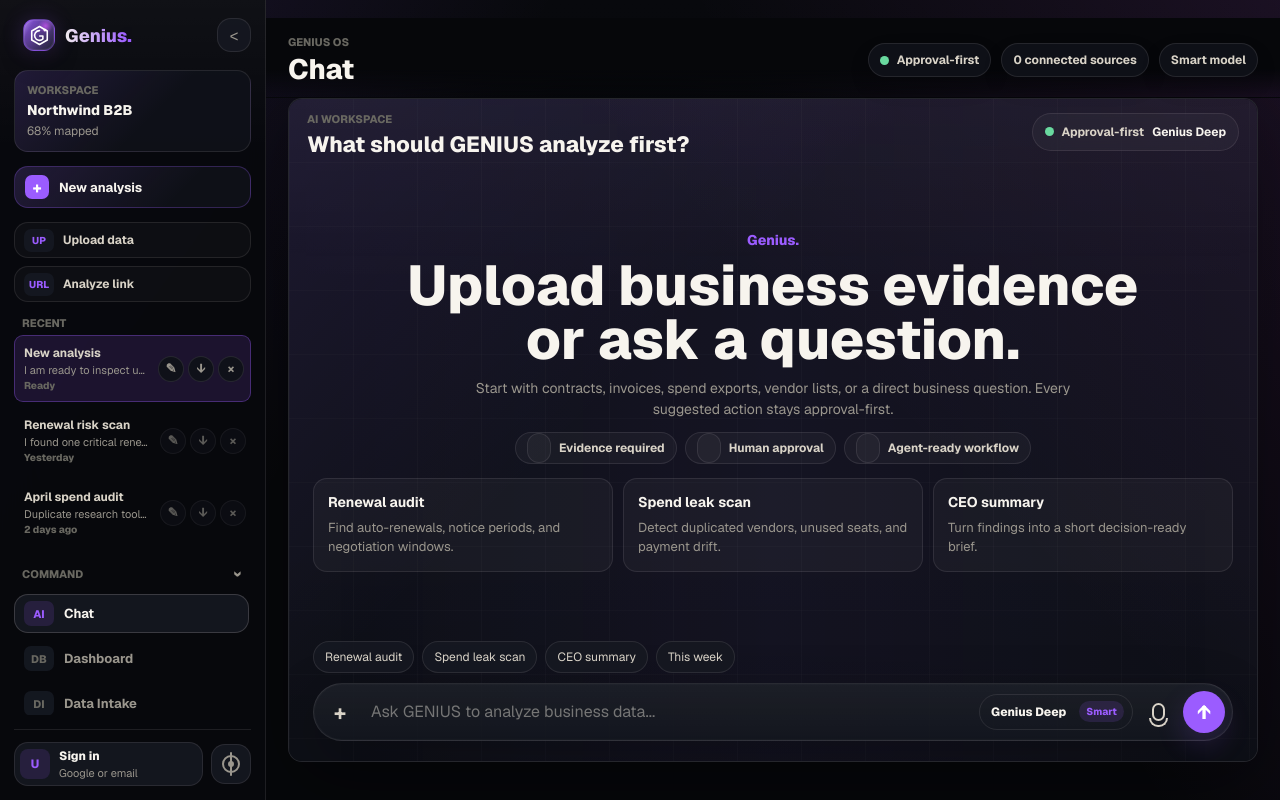
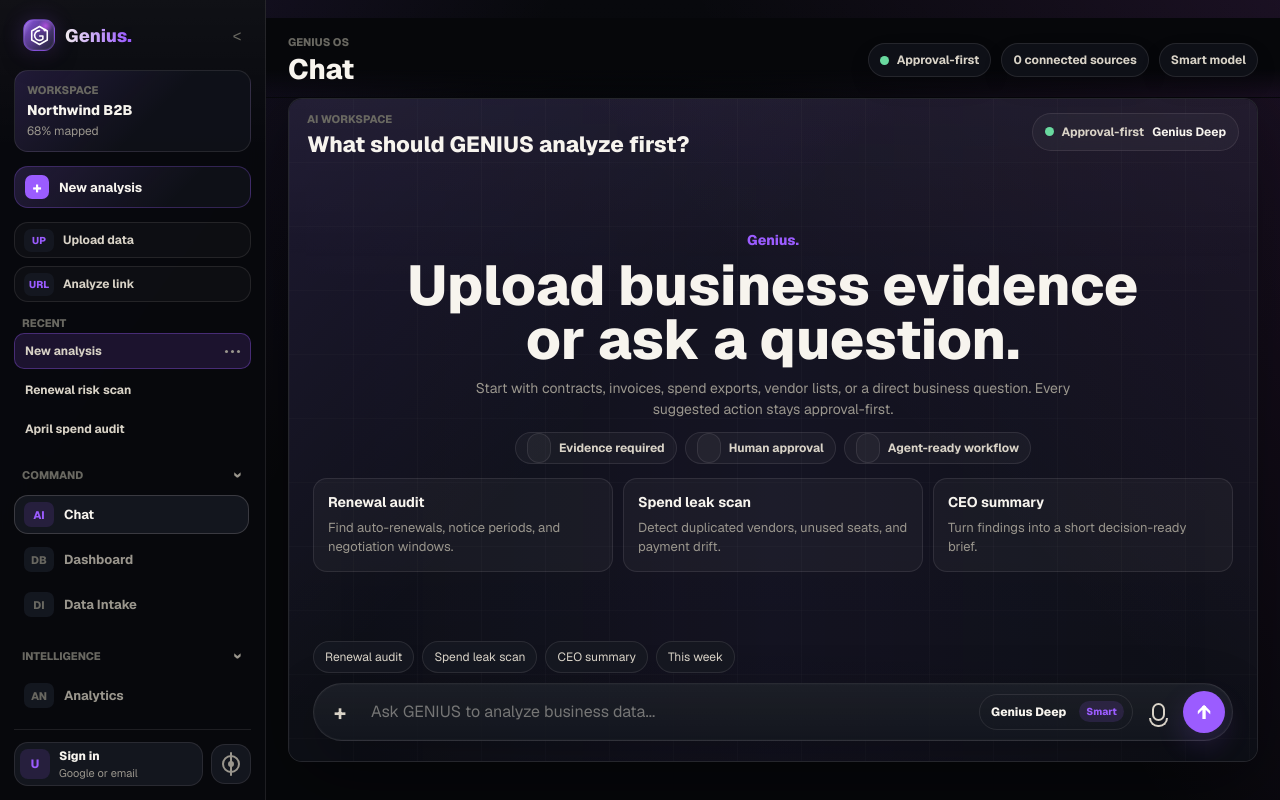
Before and after one commit to samvel404x/ai-b2b-mvp, a Next.js app: page / in a window 1280 px wide. Built offline with nearby package versions, Linux system fonts and the light colour scheme.

Commit message:
Polish sidebar chat history interactions

```diff
--- a/app/page.module.css
+++ b/app/page.module.css
@@ -29,13 +29,13 @@
   --shadow-soft: 0 10px 34px rgba(0, 0, 0, 0.2);
   --radius: 14px;
   --sidebar-width: 266px;
-  --sidebar-collapsed: 84px;
+  --sidebar-collapsed: 76px;
   --fast: 220ms cubic-bezier(0.16, 1, 0.3, 1);
   --smooth: 520ms cubic-bezier(0.16, 1, 0.3, 1);
 
   min-height: 100vh;
   display: grid;
-  grid-template-columns: var(--sidebar-width) minmax(0, 1fr);
+  grid-template-columns: var(--sidebar-size, var(--sidebar-width)) minmax(0, 1fr);
   overflow: hidden;
   background:
     linear-gradient(120deg, rgba(155, 92, 255, 0.13), transparent 32%),
@@ -107,7 +107,7 @@
 }
 
 .shellCollapsed {
-  grid-template-columns: var(--sidebar-collapsed) minmax(0, 1fr);
+  grid-template-columns: var(--sidebar-size, var(--sidebar-collapsed)) minmax(0, 1fr);
 }
 
 .hiddenInput {
@@ -123,6 +123,7 @@
   top: 0;
   z-index: 30;
   height: 100vh;
+  min-width: 0;
   display: flex;
   flex-direction: column;
   gap: 14px;
@@ -134,9 +135,49 @@
   backdrop-filter: blur(24px);
 }
 
+.sidebarResizeHandle {
+  position: absolute;
+  top: 0;
+  right: -5px;
+  z-index: 70;
+  width: 10px;
+  height: 100%;
+  display: flex;
+  justify-content: center;
+  cursor: col-resize;
+  touch-action: none;
+}
+
+.sidebarResizeHandle::after {
+  width: 1px;
+  height: 100%;
+  border-radius: 999px;
+  background: transparent;
+  content: "";
+  opacity: 0;
+  transition:
+    width var(--fast),
+    background var(--fast),
+    box-shadow var(--fast),
+    opacity var(--fast);
+}
+
+.sidebarResizeHandle:hover::after,
+.sidebarResizeHandleActive::after {
+  width: 2px;
+  background: var(--accent);
+  box-shadow: 0 0 18px rgba(155, 92, 255, 0.58);
+  opacity: 1;
+}
+
+.shellCollapsed .sidebarResizeHandle::after {
+  background: var(--line-strong);
+  opacity: 0.38;
+}
+
 .brandCluster {
   display: grid;
-  grid-template-columns: minmax(0, 1fr) 34px;
+  grid-template-columns: minmax(0, 1fr) 28px;
   gap: 8px;
   align-items: center;
 }
@@ -279,6 +320,39 @@
   color: var(--text);
 }
 
+.collapseButton {
+  width: 28px;
+  height: 28px;
+  border-color: transparent;
+  border-radius: 999px;
+  background: transparent;
+  color: var(--muted-2);
+}
+
+.collapseButton span {
+  width: 20px;
+  height: 20px;
+  display: grid;
+  place-items: center;
+  border-radius: 999px;
+  transition:
+    background var(--fast),
+    color var(--fast),
+    transform var(--fast);
+}
+
+.collapseButton:hover {
+  transform: none;
+  border-color: transparent;
+  background: transparent;
+}
+
+.collapseButton:hover span {
+  background: var(--field);
+  color: var(--text);
+  transform: translateX(-1px);
+}
+
 .workspaceCard {
   display: grid;
   gap: 4px;
@@ -405,7 +479,12 @@
 
 .recentThreads {
   display: grid;
-  gap: 5px;
+  gap: 3px;
+  min-width: 0;
+  transition:
+    max-height var(--smooth),
+    opacity var(--smooth),
+    transform var(--smooth);
 }
 
 .recentThreads p {
@@ -449,8 +528,9 @@
   display: grid;
   grid-template-columns: minmax(0, 1fr) auto;
   align-items: stretch;
+  min-height: 34px;
   border: 1px solid transparent;
-  border-radius: 9px;
+  border-radius: 10px;
   transition:
     background var(--fast),
     border-color var(--fast),
@@ -458,9 +538,9 @@
 }
 
 .threadRow:hover {
-  transform: translateX(2px);
+  transform: none;
   border-color: var(--line);
-  background: var(--surface-2);
+  background: rgba(255, 255, 255, 0.055);
 }
 
 .threadRowActive {
@@ -469,12 +549,13 @@
 }
 
 .recentThreads .threadButton {
-  min-height: 58px;
+  min-width: 0;
+  min-height: 34px;
   display: grid;
   grid-template-columns: minmax(0, 1fr) auto;
-  gap: 2px 8px;
-  align-items: center;
-  padding: 9px;
+  gap: 8px;
+  align-items: center;
+  padding: 0 5px 0 10px;
   border: 0;
   background: transparent;
   color: inherit;
@@ -490,85 +571,144 @@
 .threadButton strong {
   color: var(--text-soft);
   font-size: 12px;
-  font-weight: 700;
+  font-weight: 640;
 }
 
 .threadButton span {
-  grid-column: 1 / -1;
   color: var(--muted);
   font-size: 11px;
 }
 
 .threadButton em {
+  display: none;
   color: var(--muted-2);
   font-size: 10px;
   font-style: normal;
   font-weight: 720;
 }
 
-.threadActions {
-  display: flex;
-  gap: 4px;
-  align-items: center;
-  align-content: center;
-  padding: 6px 6px 6px 0;
-  opacity: 0.58;
-  transform: translateX(2px);
-  transition:
-    opacity var(--fast),
-    transform var(--fast);
-}
-
-.threadRow:hover .threadActions,
-.threadRowActive .threadActions {
-  opacity: 1;
-  transform: translateX(0);
-}
-
-.recentThreads .threadActions .threadActionButton {
+.threadMenuWrap {
   position: relative;
+  display: grid;
+  place-items: center;
+  padding-right: 5px;
+}
+
+.recentThreads .threadMoreButton {
   width: 26px;
   height: 26px;
   min-height: 26px;
   display: grid;
   place-items: center;
   padding: 0;
-  border: 1px solid var(--line);
+  border: 1px solid transparent;
   border-radius: 999px;
-  background: var(--surface);
+  background: transparent;
   color: var(--muted);
-  font-size: 10px;
-  font-weight: 700;
-}
-
-.recentThreads .threadActions .threadActionButton span {
-  width: auto;
-  height: auto;
+  opacity: 0;
+  transition:
+    background var(--fast),
+    border-color var(--fast),
+    color var(--fast),
+    opacity var(--fast),
+    transform var(--fast);
+}
+
+.threadRow:hover .threadMoreButton,
+.threadRowActive .threadMoreButton,
+.threadMoreButton[aria-expanded="true"] {
+  opacity: 1;
+}
+
+.threadMoreButton span,
+.threadMoreButton span::before,
+.threadMoreButton span::after {
+  width: 3px;
+  height: 3px;
   display: block;
-  background: transparent;
-  color: inherit;
-  font-size: 13px;
-  line-height: 1;
-}
-
-.recentThreads .threadActions .threadActionButton strong {
+  border-radius: 999px;
+  background: currentColor;
+  content: "";
+}
+
+.threadMoreButton span {
+  position: relative;
+}
+
+.threadMoreButton span::before,
+.threadMoreButton span::after {
   position: absolute;
-  width: 1px;
-  height: 1px;
-  overflow: hidden;
-  clip: rect(0 0 0 0);
-  white-space: nowrap;
-}
-
-.recentThreads .threadActions .threadActionButton:hover {
+  top: 0;
+}
+
+.threadMoreButton span::before {
+  left: -6px;
+}
+
+.threadMoreButton span::after {
+  left: 6px;
+}
+
+.recentThreads .threadMoreButton:hover,
+.threadMoreButton[aria-expanded="true"] {
   transform: none;
-  border-color: rgba(155, 92, 255, 0.42);
+  border-color: rgba(155, 92, 255, 0.26);
   background: var(--accent-soft);
   color: var(--accent);
 }
 
-.recentThreads .threadActions .threadDeleteButton:hover {
-  border-color: rgba(255, 111, 139, 0.48);
+.threadMenu {
+  position: absolute;
+  top: calc(100% + 5px);
+  right: 0;
+  z-index: 80;
+  width: 156px;
+  display: grid;
+  gap: 2px;
+  padding: 6px;
+  border: 1px solid var(--line-strong);
+  border-radius: 12px;
+  background:
+    linear-gradient(180deg, rgba(255, 255, 255, 0.045), transparent),
+    var(--surface);
+  box-shadow: var(--shadow-soft);
+  backdrop-filter: blur(22px);
+  animation: menuReveal 170ms cubic-bezier(0.16, 1, 0.3, 1);
+}
+
+.recentThreads .threadMenu button {
+  min-height: 31px;
+  display: flex;
+  gap: 8px;
+  align-items: center;
+  padding: 0 9px;
+  border-radius: 9px;
+  color: var(--text-soft);
+  font-size: 12px;
+  font-weight: 650;
+}
+
+.recentThreads .threadMenu button:hover {
+  transform: none;
+  border-color: transparent;
+  background: var(--field);
+  color: var(--text);
+}
+
+.threadMenu button span {
+  width: 18px;
+  height: 18px;
+  display: grid;
+  place-items: center;
+  border-radius: 6px;
+  background: var(--surface-2);
+  color: var(--accent);
+  font-size: 10px;
+  font-weight: 780;
+}
+
+.recentThreads .threadMenu .threadMenuDanger:hover {
+  background: var(--danger-soft);
   color: var(--danger);
 }
 
@@ -3840,11 +3980,31 @@
 .shellCollapsed .navGroupHeader i,
 .shellCollapsed .navItem strong,
 .shellCollapsed .accountButton div {
-  display: none;
+  overflow: hidden;
+  max-width: 0;
+  opacity: 0;
+  pointer-events: none;
+  transform: translateX(-8px);
+  visibility: hidden;
+  transition:
+    max-width var(--smooth),
+    max-height var(--smooth),
+    opacity var(--smooth),
+    transform var(--smooth),
+    visibility var(--smooth);
+  white-space: nowrap;
+}
+
+.shellCollapsed .workspaceCard,
+.shellCollapsed .recentThreads {
+  max-height: 0;
+  padding-top: 0;
+  padding-bottom: 0;
+  border-color: transparent;
 }
 
 .shellCollapsed .collapseButton {
-  width: 46px;
+  width: 28px;
 }
 
 .shellCollapsed .newThreadButton {
@@ -3905,6 +4065,9 @@
 .promptChips button:focus-visible,
 .queueList button:focus-visible,
 .recentThreads button:focus-visible,
+.sidebarResizeHandle:focus-visible,
+.threadMenu button:focus-visible,
+.threadMoreButton:focus-visible,
 .themeCards button:focus-visible {
   outline: 3px solid rgba(155, 92, 255, 0.24);
   outline-offset: 2px;
@@ -3947,6 +4110,18 @@
   to {
     opacity: 1;
     transform: translateY(0);
+  }
+}
+
+@keyframes menuReveal {
+  from {
+    opacity: 0;
+    transform: translateY(-4px) scale(0.98);
+  }
+
+  to {
+    opacity: 1;
+    transform: translateY(0) scale(1);
   }
 }
 
@@ -4158,7 +4333,7 @@
   .shellCollapsed .brandCluster {
     flex: 0 0 auto;
     display: grid;
-    grid-template-columns: minmax(0, 1fr) 34px;
+    grid-template-columns: minmax(0, 1fr) 28px;
   }
 
   .shellCollapsed .brandButton {
@@ -4168,6 +4343,14 @@
 
   .shellCollapsed .brandText {
     display: inline;
+    max-width: none;
+    opacity: 1;
+    transform: none;
+    visibility: visible;
+  }
+
+  .sidebarResizeHandle {
+    display: none;
   }
 
   .workspaceCard {
```
Also changed, not shown: app/genius-dashboard.js.
